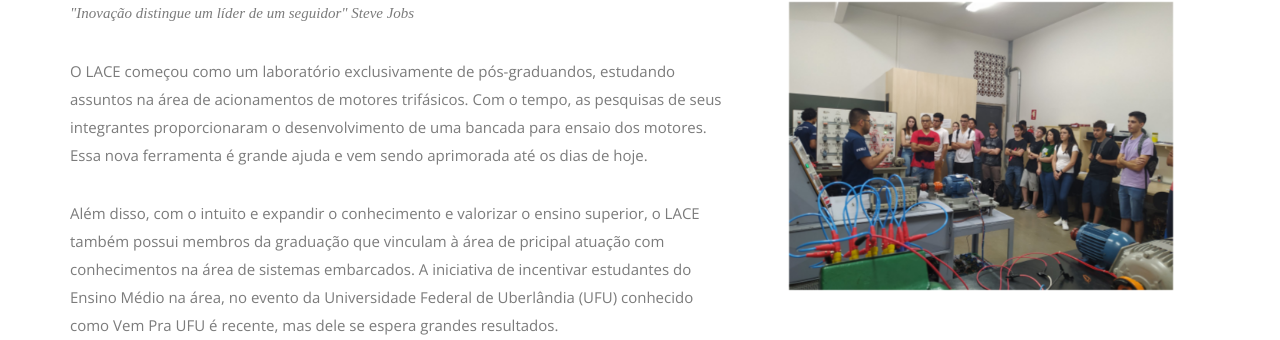
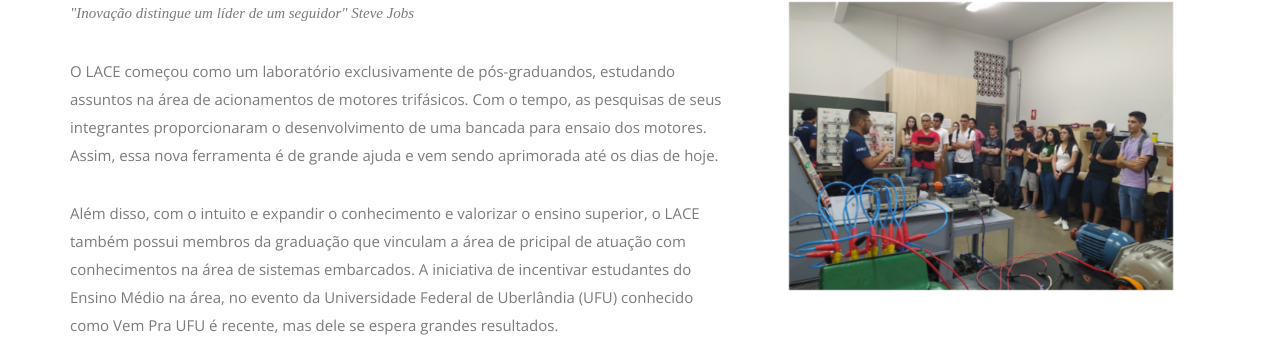
Before and after one commit to LACEufu/LACEufu.github.io, a Jekyll site: the page built from index.html, in a window 1280 px wide. Shown: the part 1198-1538 px from the top of the page. Built offline with Jekyll 4.4.1, drawn with Linux system fonts in a browser that asks for light colours; nearby versions of some CDN libraries; some web fonts are replaced.

Commit message:
Update index.html

```diff
--- a/index.html
+++ b/index.html
@@ -28,8 +28,8 @@ permalink: /
             <p>"Inovação distingue um líder de um seguidor" Steve Jobs </p>
           </div>
           <p>O LACE começou como um laboratório exclusivamente de pós-graduandos, estudando assuntos na área de acionamentos de motores trifásicos. Com o tempo, as pesquisas de seus integrantes proporcionaram
-            o desenvolvimento de uma bancada para ensaio dos motores. Essa nova ferramenta é grande ajuda e vem sendo aprimorada até os dias de hoje. </p>
-          <p>Além disso, com o intuito e expandir o conhecimento e valorizar o ensino superior, o LACE também possui membros da graduação que vinculam à área de pricipal atuação com conhecimentos
+            o desenvolvimento de uma bancada para ensaio dos motores. Assim, essa nova ferramenta é de grande ajuda e vem sendo aprimorada até os dias de hoje. </p>
+          <p>Além disso, com o intuito e expandir o conhecimento e valorizar o ensino superior, o LACE também possui membros da graduação que vinculam a área de pricipal de atuação com conhecimentos
             na área de sistemas embarcados. A iniciativa de incentivar estudantes do Ensino Médio na área, no evento da Universidade Federal de Uberlândia (UFU) conhecido como Vem Pra UFU é recente, mas
             dele se espera grandes resultados.
           </p>
```
